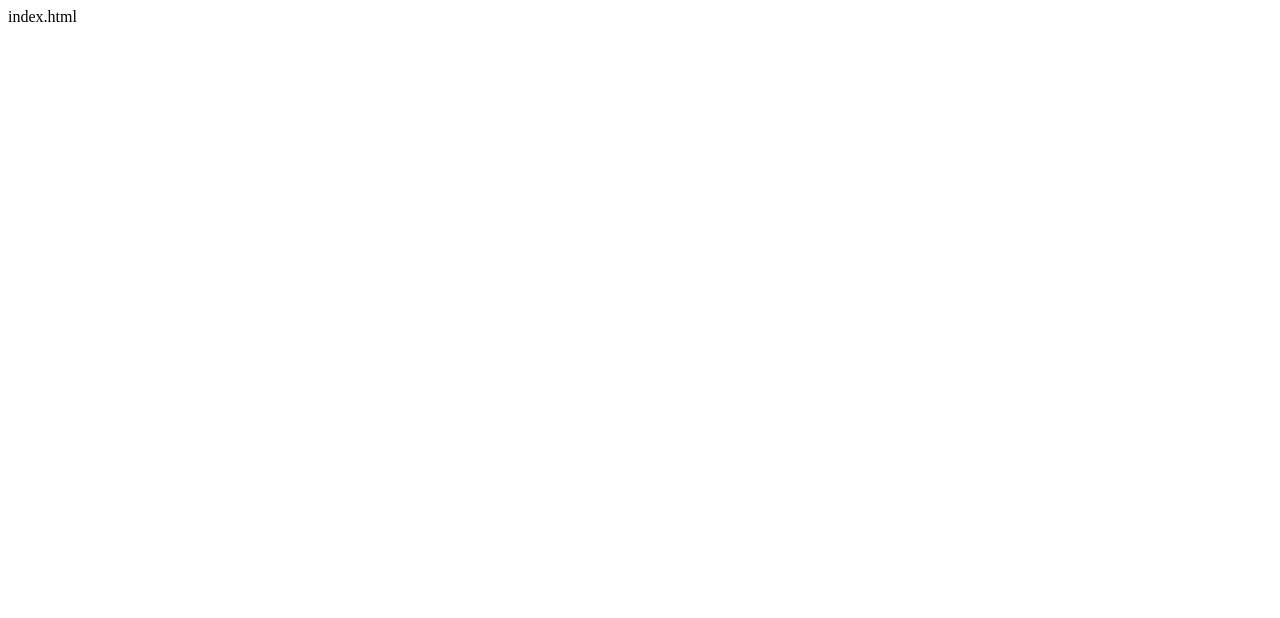
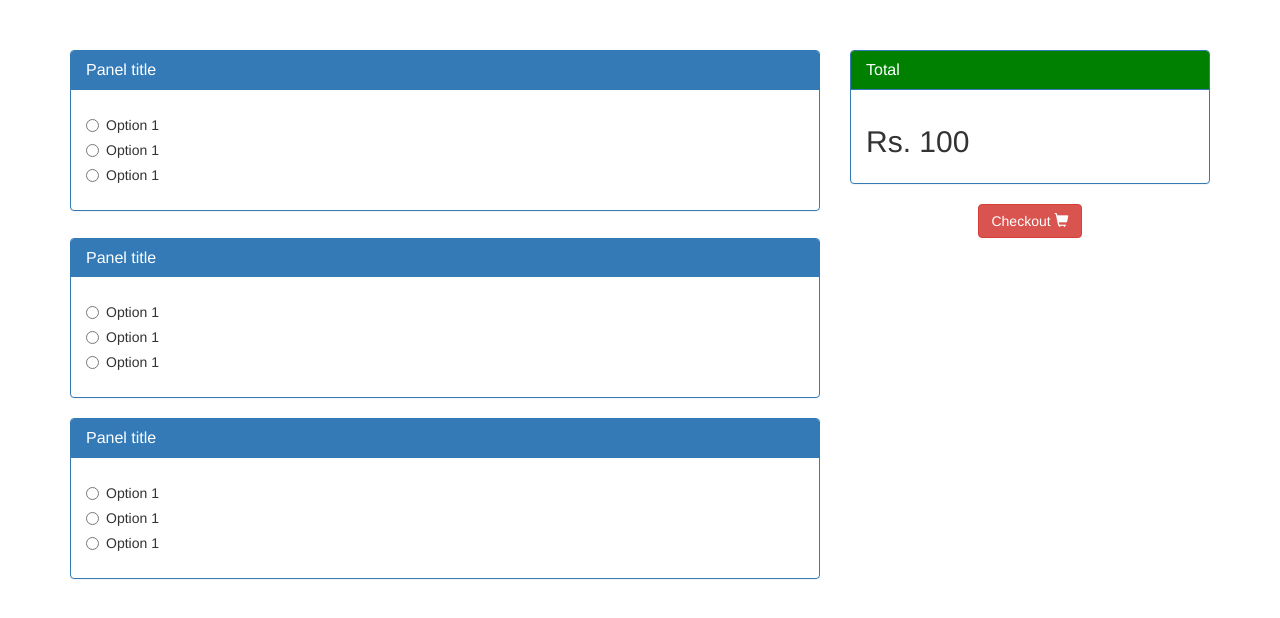
Before and after one commit to poorani11/shopping_cart, a plain HTML site: page index.html in a window 1280 px wide. Drawn offline with nearby package versions, Linux system fonts and the light colour scheme.

Commit message:
Aaded a layout page for the landing page

```diff
--- a/index.html
+++ b/index.html
@@ -1 +1,124 @@
-index.html
+<!DOCTYPE html>
+<html lang="en">
+
+<head>
+    <meta charset="utf-8">
+    <meta http-equiv="X-UA-Compatible" content="IE=edge">
+    <meta name="viewport" content="width=device-width, initial-scale=1">
+
+    <title>Bootstrap Shop Cart</title>
+
+    <!-- Bootstrap core CSS -->
+    <link rel="stylesheet" href="https://maxcdn.bootstrapcdn.com/bootstrap/3.3.2/css/bootstrap.min.css">
+    <script src="https://ajax.googleapis.com/ajax/libs/jquery/1.11.2/jquery.min.js"></script>
+    <script src="https://maxcdn.bootstrapcdn.com/bootstrap/3.3.2/js/bootstrap.min.js"></script>
+
+    <style>
+        body {
+            padding-top: 50px;
+        }
+        #divTotal{
+            background-color: green;
+        }
+        .affix{
+            right: 0px;
+        }
+        .affix-top{
+            right: 0px;
+            position: fixed;
+        }
+    </style>
+
+</head>
+
+<body>
+
+    <div class="container">
+        <div class="row">
+            <div class="col-xs-7 col-md-8 col-sm-8 col-lg-8">
+                <div class="panel panel-primary">
+                    <div class="panel-heading">
+                        <h3 class="panel-title">Panel title</h3>
+                    </div>
+                    <div class="panel-body">
+                        <div class="radio">
+                            <label>
+                                <input type="radio" name="optradio">Option 1</label>
+                        </div>
+                        <div class="radio">
+                            <label>
+                                <input type="radio" name="optradio">Option 1</label>
+                        </div>
+                       <div class="radio">
+                            <label>
+                                <input type="radio" name="optradio">Option 1</label>
+                        </div>
+                    </div>
+                </div>
+            </div>
+            <div class="col-xs-5 col-md-4 col-sm-4 col-lg-4">
+                <div class="panel panel-primary">
+                    <div id="divTotal" class="panel-heading">
+                        <h3 class="panel-title">Total</h3>
+                    </div>
+                    <div class="panel-body">
+                        <h2>Rs. 100</h2>
+                    </div>
+                </div>
+
+                <div class="text-center">
+                    <a href="#/checkout" class="btn btn-danger">Checkout <span class="glyphicon glyphicon-shopping-cart" aria-hidden="true"></span>
+                    </a>
+                </div>
+            </div>
+        </div>
+         <div class="row">
+            <div class="col-xs-7 col-md-8 col-sm-8 col-lg-8">
+                <div class="panel panel-primary">
+                    <div class="panel-heading">
+                        <h3 class="panel-title">Panel title</h3>
+                    </div>
+                    <div class="panel-body">
+                        <div class="radio">
+                            <label>
+                                <input type="radio" name="optradio">Option 1</label>
+                        </div>
+                        <div class="radio">
+                            <label>
+                                <input type="radio" name="optradio">Option 1</label>
+                        </div>
+                       <div class="radio">
+                            <label>
+                                <input type="radio" name="optradio">Option 1</label>
+                        </div>
+                    </div>
+                </div>
+            </div>
+        </div>
+                <div class="row">
+            <div class="col-xs-7 col-md-8 col-sm-8 col-lg-8">
+                <div class="panel panel-primary">
+                    <div class="panel-heading">
+                        <h3 class="panel-title">Panel title</h3>
+                    </div>
+                    <div class="panel-body">
+                        <div class="radio">
+                            <label>
+                                <input type="radio" name="optradio">Option 1</label>
+                        </div>
+                        <div class="radio">
+                            <label>
+                                <input type="radio" name="optradio">Option 1</label>
+                        </div>
+                       <div class="radio">
+                            <label>
+                                <input type="radio" name="optradio">Option 1</label>
+                        </div>
+                    </div>
+                </div>
+            </div>
+        </div>
+    </div>
+</body>
+
+</html>
```
